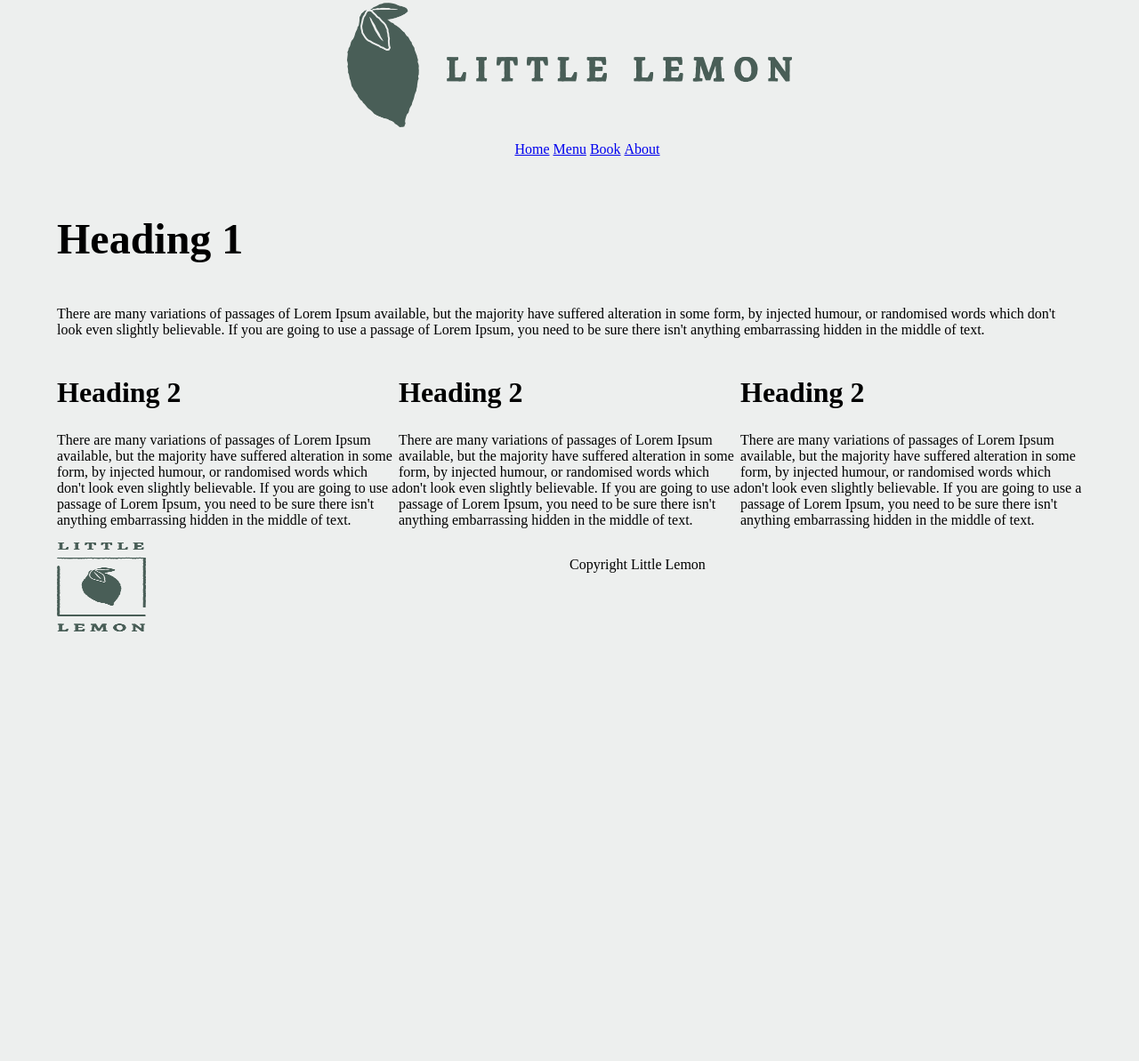
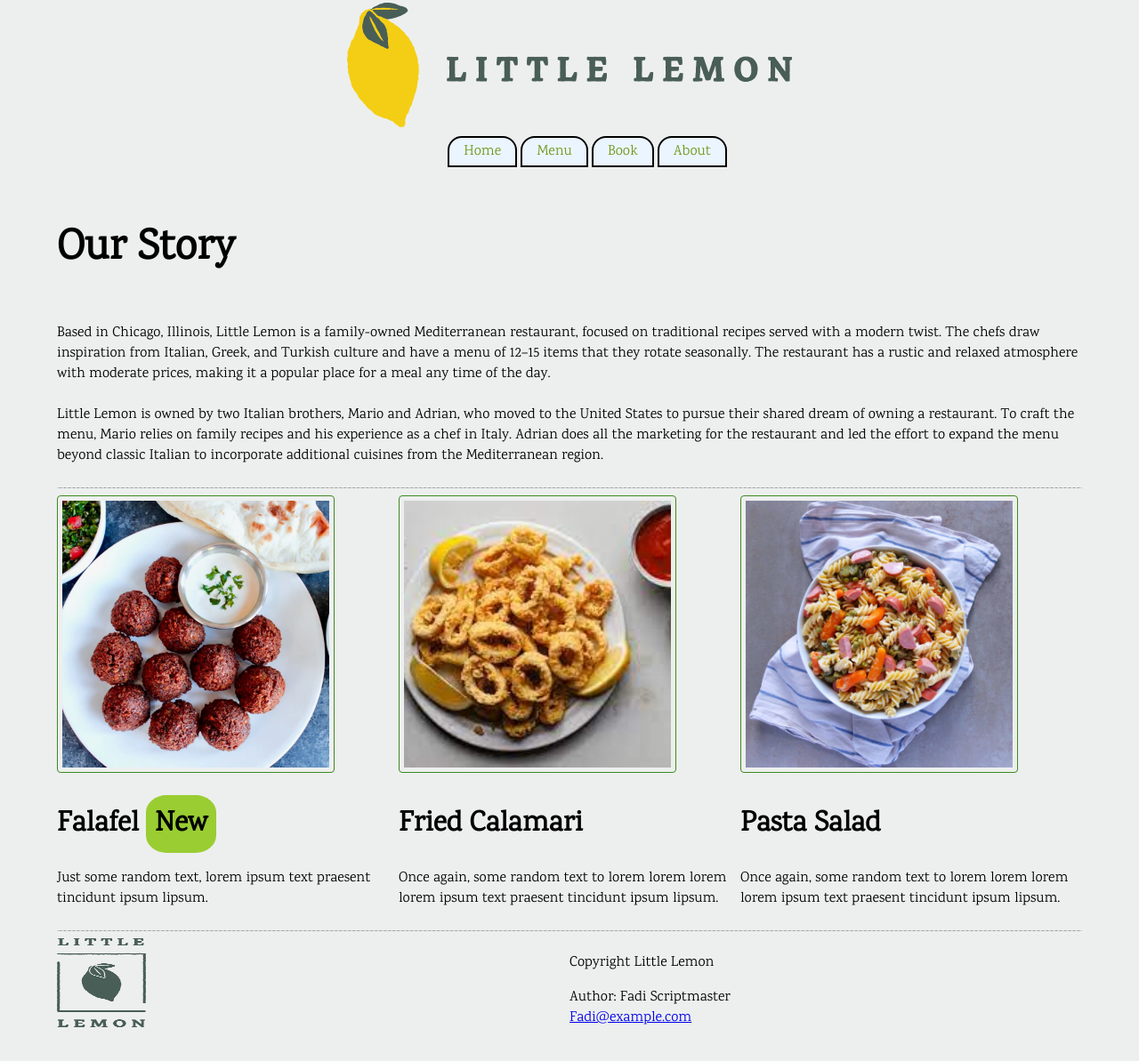
Before and after one commit to fadialsalti/LittleLemon, a plain HTML site: page index.html in a window 1280 px wide. Shown: the part 45-1238 px from the top of the page at 89% size. Before the commit the page ends 807 px from the top, so only its background shows below. Drawn offline with Linux system fonts and the light colour scheme.

Commit message:
almost finished

```diff
--- a/index.html
+++ b/index.html
@@ -10,11 +10,13 @@
     <meta name="author" content="Little Lemon Restaurant">
 
     <link rel="stylesheet" href="styles.css">
+    <link rel="stylesheet" href="https://fonts.googleapis.com/css?family=Karma">
+
 
 </head>
 <body>
     <header>
-        <img src="assets/Asset 14@4x.png" width="500" height="140">
+        <img src="assets/Asset 16@4x.png" width="500" height="140">
     </header>
     <nav>
         <ul>
@@ -27,30 +29,40 @@
     <main>
         <section>
             <article>
-                <h1>Heading 1</h1>
-                <p>There are many variations of passages of Lorem Ipsum available, but the majority have suffered alteration in some form, by injected humour, or randomised words which don't look even slightly believable. If you are going to use a passage of Lorem Ipsum, you need to be sure there isn't anything embarrassing hidden in the middle of text.</p>
+                <h1>Our Story</h1>
+                <p>Based in Chicago, Illinois, Little Lemon is a family-owned Mediterranean restaurant, focused on traditional recipes served with a modern twist. The chefs draw inspiration from Italian, Greek, and Turkish culture and have a menu of 12–15 items that they rotate seasonally. The restaurant has a rustic and relaxed atmosphere with moderate prices, making it a popular place for a meal any time of the day.
+                    <br><br>
+                    Little Lemon is owned by two Italian brothers, Mario and Adrian, who moved to the United States to pursue their shared dream of owning a restaurant. To craft the menu, Mario relies on family recipes and his experience as a chef in Italy. Adrian does all the marketing for the restaurant and led the effort to expand the menu beyond classic Italian to incorporate additional cuisines from the Mediterranean region.</p>
             </article>
         </section>
+        <hr class="style-three">
+
         <section>
             <article>
-                <h2>Heading 2</h1>
-                <p>There are many variations of passages of Lorem Ipsum available, but the majority have suffered alteration in some form, by injected humour, or randomised words which don't look even slightly believable. If you are going to use a passage of Lorem Ipsum, you need to be sure there isn't anything embarrassing hidden in the middle of text.</p>
+                <img src="assets/falafel.png" alt="falafel" class="food">
+                <h2>Falafel <span class="badge">New</span></h1>
+                <p>Just some random text, lorem ipsum text praesent tincidunt ipsum lipsum.</p>
             </article>
             <article>
-                <h2>Heading 2</h1>
-                <p>There are many variations of passages of Lorem Ipsum available, but the majority have suffered alteration in some form, by injected humour, or randomised words which don't look even slightly believable. If you are going to use a passage of Lorem Ipsum, you need to be sure there isn't anything embarrassing hidden in the middle of text.</p>
+                <img src="assets/friedcalamari.png" alt="friedcalamari" class="food">
+                <h2>Fried Calamari</h1>
+                <p>Once again, some random text to lorem lorem lorem lorem ipsum text praesent tincidunt ipsum lipsum.</p>
             </article>
             <article>
-                <h2>Heading 2</h1>
-                <p>There are many variations of passages of Lorem Ipsum available, but the majority have suffered alteration in some form, by injected humour, or randomised words which don't look even slightly believable. If you are going to use a passage of Lorem Ipsum, you need to be sure there isn't anything embarrassing hidden in the middle of text.</p>
+                <img src="assets/pastasalad.png" alt="pastasalad" class="food">
+                <h2>Pasta Salad</h1>
+                <p>Once again, some random text to lorem lorem lorem lorem ipsum text praesent tincidunt ipsum lipsum.</p>
             </article>
         </section>
+        <hr class="style-three">
         <footer>
             <div>
                 <img src="assets/Asset 18@4x.png" width="100" height="100">
             </div>
             <div>
                 <p>Copyright Little Lemon</p>
+                <p>Author: Fadi Scriptmaster<br>
+                <a href="mailto:hege@example.com">Fadi@example.com</a></p>
             </div>
         </footer>
     </main>
--- a/styles.css
+++ b/styles.css
@@ -1,3 +1,7 @@
+* {
+    font-family: "Karma", sans-serif;
+}
+
 body {
     background-color: #EDEFEE;
     font-family: 'Markazi Text', serif;
@@ -45,3 +49,46 @@ footer {
 footer div {
     flex: 1;
 }
+
+li a {
+    padding: 0.25em 1em;
+    text-decoration: none; /* no underline */
+    background-color: #EBF5FF; /* pale bluish white */
+    color: #6f981d; /* dark blue */
+    border: 2px solid black;
+    border-top-left-radius: 1em 1em; /* rounded corner! */
+    border-top-right-radius: 1em 1em; /* another rounded corner! */
+  }
+
+  /* Change the link color to #111 (black) on hover */
+li a:hover {
+    color: black;
+    background-color: white;
+    font-weight: bold;
+  }
+
+.active {
+    background-color: #04AA6D;
+  }
+
+.badge {
+    background-color: yellowgreen;
+    border-radius: 30%;
+    padding: 0.3em 0.3em;
+    position: relative;
+  }
+
+.food {
+    border: 1px solid rgb(60, 138, 32);
+    border-radius: 4px;
+    padding: 5px;
+    width:  300px;
+    height: 300px;
+    object-fit: cover;
+}
+
+hr.style-three {
+    border: 0;
+    border-bottom: 1px dashed #ccc;
+    background: #999;
+}
```
Also changed, not shown: assets/falafel.png (added), assets/friedcalamari.png (added), assets/pastasalad.png (added).
